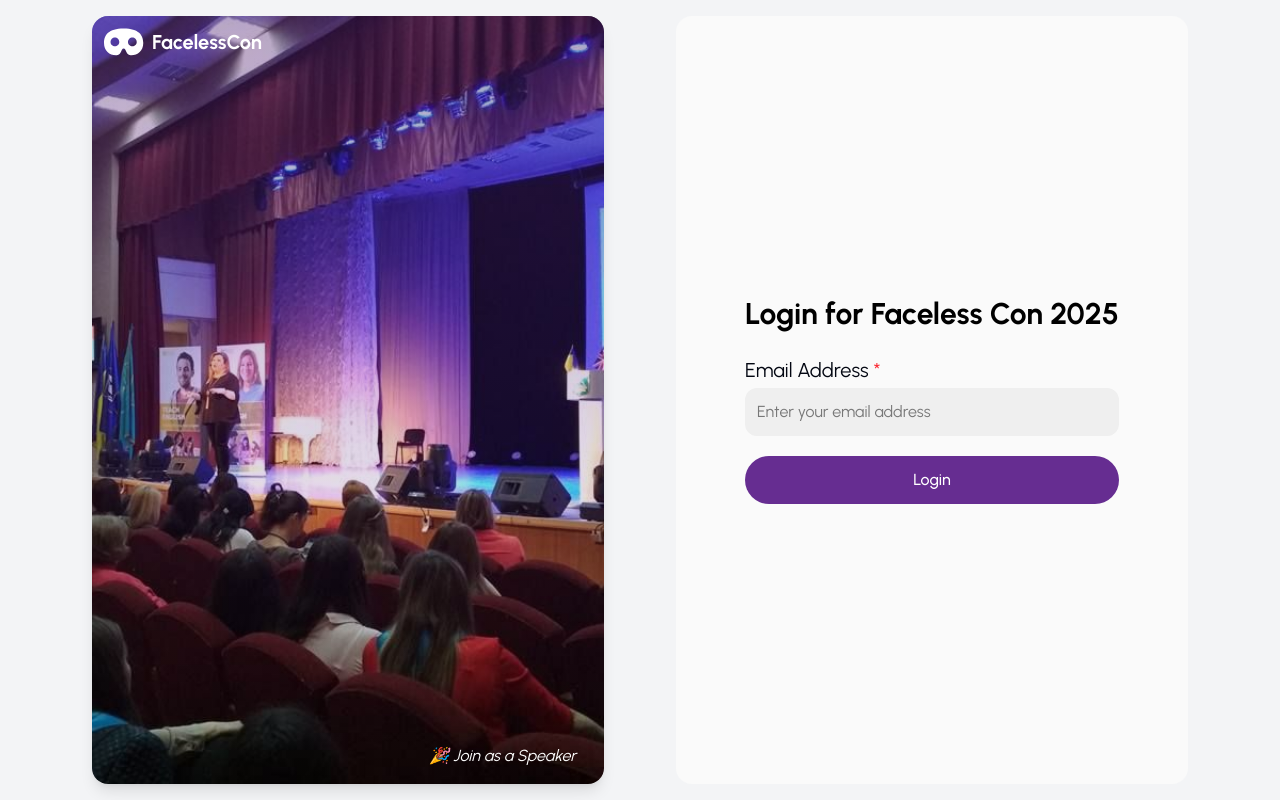
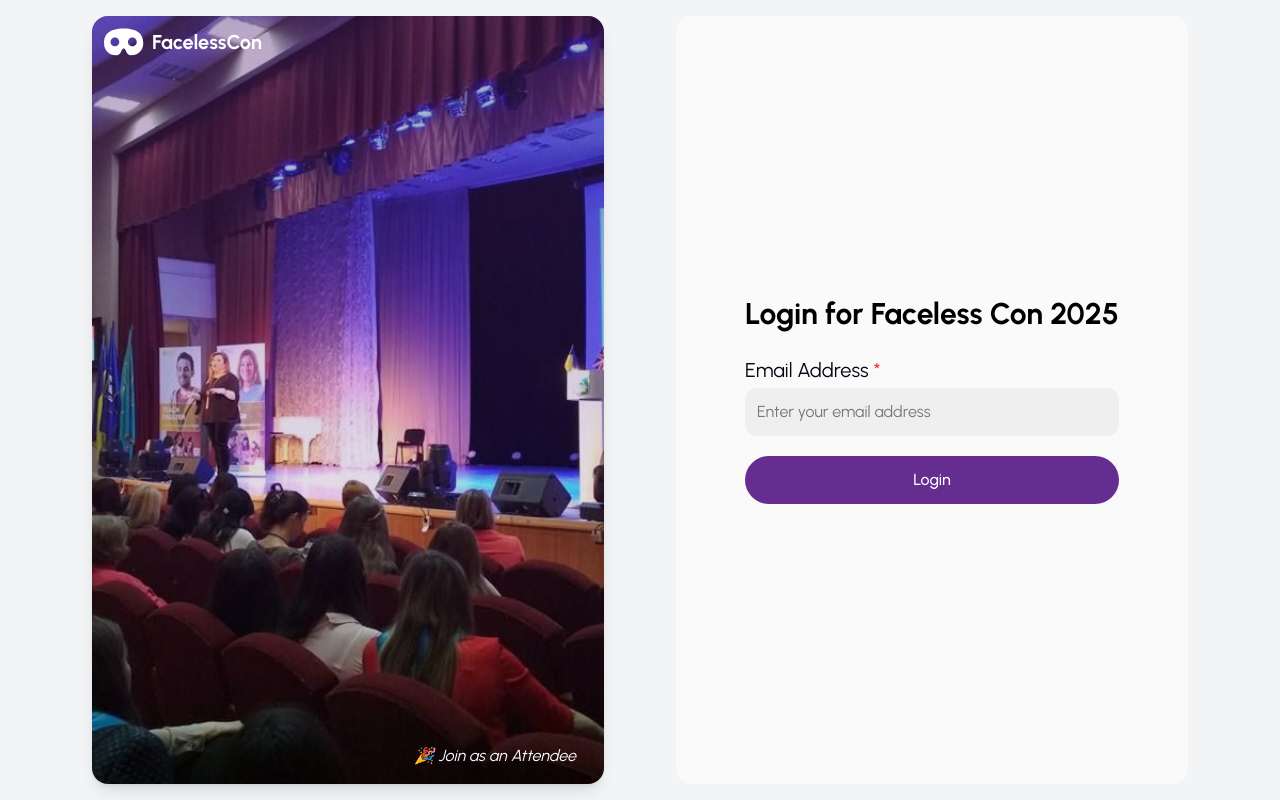
Before and after one commit to Gemamethystngltd/faceless-client, a Next.js app: page /login in a window 1280 px wide. Built offline with nearby package versions, Linux system fonts and the light colour scheme.

Commit message:
feat: I loaded the app with a context for global state sharing

```diff
--- a/app/layout.tsx
+++ b/app/layout.tsx
@@ -1,6 +1,7 @@
 import type { Metadata } from "next";
 import { Urbanist } from "next/font/google";
 import "./globals.css";
+import AuthProvider from "@/contexts/AuthContext";
 
 const urbanist = Urbanist({
   subsets: ["latin"],
@@ -19,7 +20,9 @@ export default function RootLayout({
 }>) {
   return (
     <html lang="en">
-      <body className={`${urbanist.className} antialiased`}>{children}</body>
+      <body className={`${urbanist.className} antialiased`}>
+        <AuthProvider>{children}</AuthProvider>
+      </body>
     </html>
   );
 }
--- a/components/AuthWrapper.tsx
+++ b/components/AuthWrapper.tsx
@@ -1,3 +1,6 @@
+"use client";
+
+import { useAuth } from "@/contexts/AuthContext";
 import Image from "next/image";
 
 export default function AuthWrapper({
@@ -5,9 +8,10 @@ export default function AuthWrapper({
 }: {
   children: React.ReactNode;
 }) {
+  const { registeringAs } = useAuth();
   return (
     <main className="flex h-screen bg-gray-100 space-x-10">
-      <div className="flex-1 flex items-center justify-end p-4">
+      <div className="flex-1 items-center justify-end p-4 hidden xl:flex">
         <div className="relative w-full max-w-lg h-full rounded-2xl overflow-hidden shadow-lg">
           <Image
             src="/imgs/auth-bg.jpg"
@@ -25,14 +29,17 @@ export default function AuthWrapper({
             />
             <h2 className="text-xl font-bold">FacelessCon</h2>
           </div>
-          <p className="absolute bottom-4 right-7 text-white italic z-20">
-            🎉 Join as a Speaker
+          <p className="absolute bottom-4 right-7 text-white italic space-x-1 z-20">
+            <span>🎉 Join as {registeringAs === "attendee" ? "an" : "a"}</span>
+            <span className="capitalize">
+              {registeringAs.charAt(0).toUpperCase() + registeringAs.slice(1)}
+            </span>
           </p>
         </div>
       </div>
 
-      <div className="flex-1 flex items-center justify-start p-4">
-        <div className="w-full h-full flex justify-center items-center max-w-lg p-10 bg-[#FAFAFA] rounded-2xl">
+      <div className="flex-1 flex items-center justify-start p-4 max-lg:justify-center">
+        <div className="w-full xl:h-full flex justify-center items-center max-w-lg p-10 bg-[#FAFAFA] rounded-2xl">
           {children}
         </div>
       </div>
--- a/components/EmailConfirmationModal.tsx
+++ b/components/EmailConfirmationModal.tsx
@@ -7,13 +7,16 @@ export default function EmailConfirmationModal() {
   return (
     <div
       className="fixed inset-0 flex items-center justify-center bg-black/50 z-50"
-      onClick={(e) => {
-        e.stopPropagation();
-        setIsModalOpen?.(false);
-      }}
+      onClick={() => setIsModalOpen?.(false)}
     >
-      <div className="relative flex flex-col items-center justify-center p-6 bg-white rounded-xl shadow-lg w-1/2 max-sm:w-[90%] py-16">
-        <span className="absolute top-2 right-2 flex items-center cursor-pointer bg-[#F3F3F3] hover:bg-gray-300 transition-colors rounded-full p-1">
+      <div
+        className="relative flex flex-col items-center justify-center p-6 bg-white rounded-xl shadow-lg w-1/2 max-sm:w-[90%] py-16"
+        onClick={(e) => e.stopPropagation()}
+      >
+        <span
+          className="absolute top-2 right-2 flex items-center cursor-pointer bg-[#F3F3F3] hover:bg-gray-300 transition-colors rounded-full p-1"
+          onClick={() => setIsModalOpen?.(false)}
+        >
           <X className="w-5 h-5" />
         </span>
         <div className="flex flex-col items-center space-y-4 text-center">
--- a/components/LoginForm.tsx
+++ b/components/LoginForm.tsx
@@ -3,6 +3,8 @@
 import { useForm } from "react-hook-form";
 import Button from "./Button";
 import InputField from "./InputField";
+import EmailConfirmationModal from "./EmailConfirmationModal";
+import RegisterAsModal from "./RegisterAsModal";
 
 interface LoginFormValues {
   email: string;
@@ -26,7 +28,9 @@ export default function LoginForm() {
 
   return (
     <div>
-      <h1 className="font-bold text-3xl">Login for Faceless Con 2025</h1>
+      <h1 className="font-bold text-3xl max-sm:text-xl">
+        Login for Faceless Con 2025
+      </h1>
       <form className="mt-6" onSubmit={handleSubmit(onSubmit)}>
         <InputField
           label="Email Address"
@@ -45,6 +49,8 @@ export default function LoginForm() {
           Login
         </Button>
       </form>
+      {/* <EmailConfirmationModal /> */}
+      {/* <RegisterAsModal /> */}
     </div>
   );
 }
--- a/components/RegisterAsModal.tsx
+++ b/components/RegisterAsModal.tsx
@@ -2,9 +2,9 @@
 
 import { cn } from "@/lib/util";
 import { X } from "lucide-react";
-import { useState } from "react";
 import Button from "./Button";
 import { useRouter } from "next/navigation";
+import { useAuth } from "@/contexts/AuthContext";
 
 interface RegisterAsOption {
   label: string;
@@ -26,14 +26,21 @@ const registerAsOptions: RegisterAsOption[] = [
 ];
 
 export default function RegisterAsModal() {
-  const [registerAs, setRegisterAs] = useState<"attendee" | "speaker">(
-    "attendee"
-  );
+  const { registeringAs, setRegisteringAs, setIsModalOpen } = useAuth();
   const router = useRouter();
   return (
-    <div className="fixed inset-0 flex items-center justify-center bg-black/50 z-50">
-      <div className="relative flex flex-col items-center justify-center bg-white rounded-xl shadow-lg w-full md:w-[70%] pt-24 md:py-16 overflow-y-auto max-sm:h-[95vh]">
-        <span className="absolute top-4 right-4 flex items-center cursor-pointer bg-[#F3F3F3] hover:bg-gray-300 transition-colors rounded-full p-1">
+    <div
+      className="fixed inset-0 flex items-center justify-center bg-black/50 z-50"
+      onClick={() => setIsModalOpen?.(false)}
+    >
+      <div
+        className="relative flex flex-col items-center justify-center bg-white rounded-xl shadow-lg w-full md:w-[70%] pt-24 md:py-16 overflow-y-auto max-sm:h-[95vh]"
+        onClick={(e) => e.stopPropagation()}
+      >
+        <span
+          className="absolute top-4 right-4 flex items-center cursor-pointer bg-[#F3F3F3] hover:bg-gray-300 transition-colors rounded-full p-1"
+          onClick={() => setIsModalOpen?.(false)}
+        >
           <X className="w-5 h-5" />
         </span>
         <div className="flex flex-col items-center space-y-4 max-sm:py-5 max-sm:px-5">
@@ -52,11 +59,12 @@ export default function RegisterAsModal() {
                   className={cn(
                     "flex flex-col items-start space-x-4 my-4 px-4 py-10 max-sm:py-5 rounded-xl hover:bg-gray-50 cursor-pointer transition-colors md:w-sm",
                     {
-                      "bg-gray-50": registerAs !== option.value,
-                      "border-2 border-[#662D91]": registerAs === option.value,
+                      "bg-gray-50": registeringAs !== option.value,
+                      "border-2 border-[#662D91]":
+                        registeringAs === option.value,
                     }
                   )}
-                  onClick={() => setRegisterAs(option.value)}
+                  onClick={() => setRegisteringAs?.(option.value)}
                 >
                   <div className="flex-shrink-0">
                     <input
@@ -64,8 +72,8 @@ export default function RegisterAsModal() {
                       name="registerAs"
                       id={option.value}
                       value={option.value}
-                      checked={registerAs === option.value}
-                      onChange={() => setRegisterAs(option.value)}
+                      checked={registeringAs === option.value}
+                      onChange={() => setRegisteringAs?.(option.value)}
                       className="h-5 w-5 focus:ring-[#662D91] border-gray-300 rounded accent-[#662D91]"
                     />
                   </div>
@@ -84,7 +92,10 @@ export default function RegisterAsModal() {
             <Button
               variant="primary"
               className="mt-5 mx-auto px-10"
-              onClick={() => router.push("/sign-up")}
+              onClick={() => {
+                router.push("/sign-up");
+                setIsModalOpen?.(false);
+              }}
             >
               Continue
             </Button>
--- a/components/SignUpForm.tsx
+++ b/components/SignUpForm.tsx
@@ -6,6 +6,8 @@ import InputField from "./InputField";
 import SelectField from "./SelectField";
 import { cn } from "@/lib/util";
 import { useState } from "react";
+import { useAuth } from "@/contexts/AuthContext";
+import EmailConfirmationModal from "./EmailConfirmationModal";
 
 interface SignUpFormValues {
   fullName: string;
@@ -22,6 +24,7 @@ export default function SignUpForm() {
     register,
     handleSubmit,
     watch,
+    reset,
     formState: { errors, isSubmitting },
   } = useForm<SignUpFormValues>({
     defaultValues: {
@@ -32,18 +35,23 @@ export default function SignUpForm() {
       country: "",
     },
   });
+  const { isModalOpen, setIsModalOpen } = useAuth();
 
   // Watch the values of industry and country to conditionally style the select fields
   const [industryValue, countryValue] = watch(["industry", "country"]);
 
   const onSubmit = (data: SignUpFormValues) => {
     console.log("Form submitted:", data);
+    setIsModalOpen?.(true);
+    reset();
     // Handle form submission logic here
   };
 
   return (
     <div className="">
-      <h1 className="font-bold text-3xl">Register for Faceless Con 2025</h1>
+      <h1 className="font-bold text-3xl max-sm:text-xl">
+        Register for Faceless Con 2025
+      </h1>
       <form className="mt-6 space-y-4" onSubmit={handleSubmit(onSubmit)}>
         <InputField
           label="Full Name"
@@ -109,6 +117,7 @@ export default function SignUpForm() {
           Register
         </Button>
       </form>
+      {isModalOpen && <EmailConfirmationModal />}
     </div>
   );
 }
--- /dev/null
+++ b/contexts/AuthContext.tsx
@@ -0,0 +1,50 @@
+"use client";
+
+import {
+  createContext,
+  Dispatch,
+  SetStateAction,
+  useContext,
+  useState,
+} from "react";
+
+interface AuthContextType {
+  registeringAs: "attendee" | "speaker";
+  setRegisteringAs?: Dispatch<SetStateAction<"attendee" | "speaker">>;
+  isModalOpen?: boolean;
+  setIsModalOpen?: Dispatch<SetStateAction<boolean>>;
+}
+
+const AuthContext = createContext<AuthContextType | undefined>(undefined);
+
+export default function AuthProvider({
+  children,
+}: {
+  children: React.ReactNode;
+}) {
+  const [registeringAs, setRegisteringAs] = useState<"attendee" | "speaker">(
+    "attendee"
+  );
+  const [isModalOpen, setIsModalOpen] = useState(false);
+
+  return (
+    <AuthContext.Provider
+      value={{
+        registeringAs,
+        setRegisteringAs,
+        isModalOpen,
+        setIsModalOpen,
+      }}
+    >
+      {children}
+    </AuthContext.Provider>
+  );
+}
+
+export function useAuth() {
+  const context = useContext(AuthContext);
+  if (!context) {
+    throw new Error("useAuth must be used within an AuthProvider");
+  }
+  return context;
+}
```
